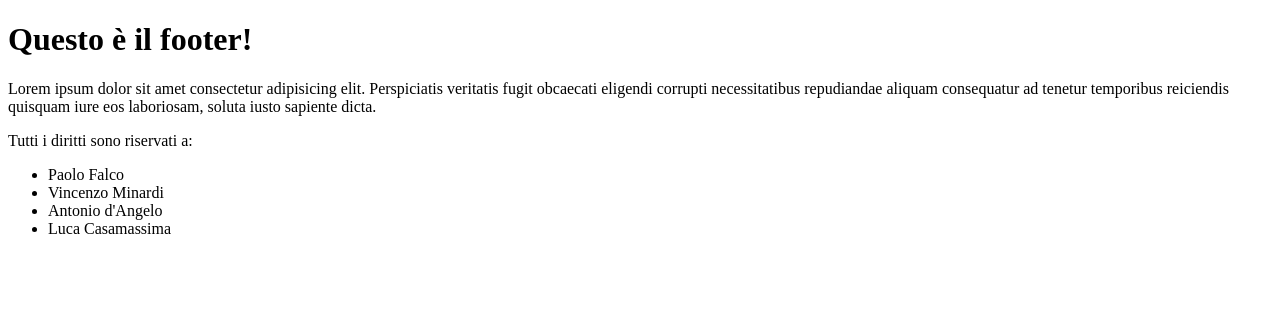
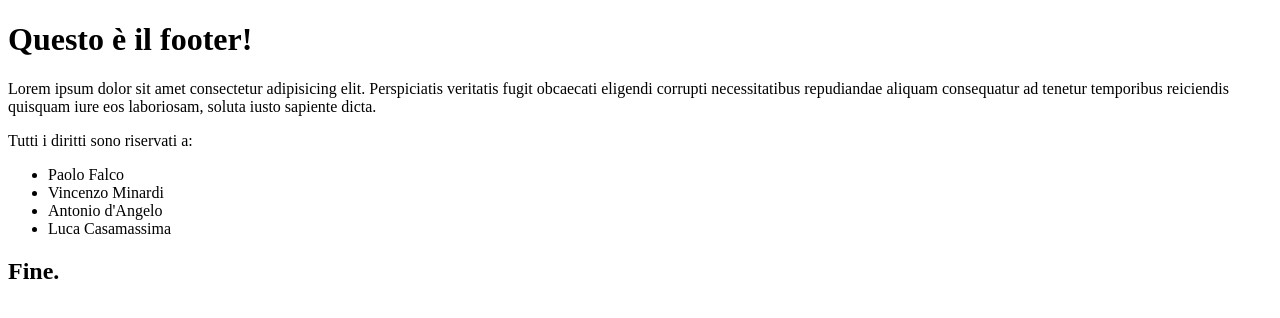
Before and after one commit to Boolean-projects-paolo/esercizio-branche, a plain HTML site: page index.html in a window 1280 px wide. Drawn offline with Linux system fonts and the light colour scheme.

Commit message:
added h2

```diff
--- a/index.html
+++ b/index.html
@@ -18,6 +18,7 @@
                 <li>Antonio d'Angelo</li>
                 <li>Luca Casamassima</li>
             </ul>
+            <h2>Fine.</h2>
         </div>
     </footer>
 </body>
```
